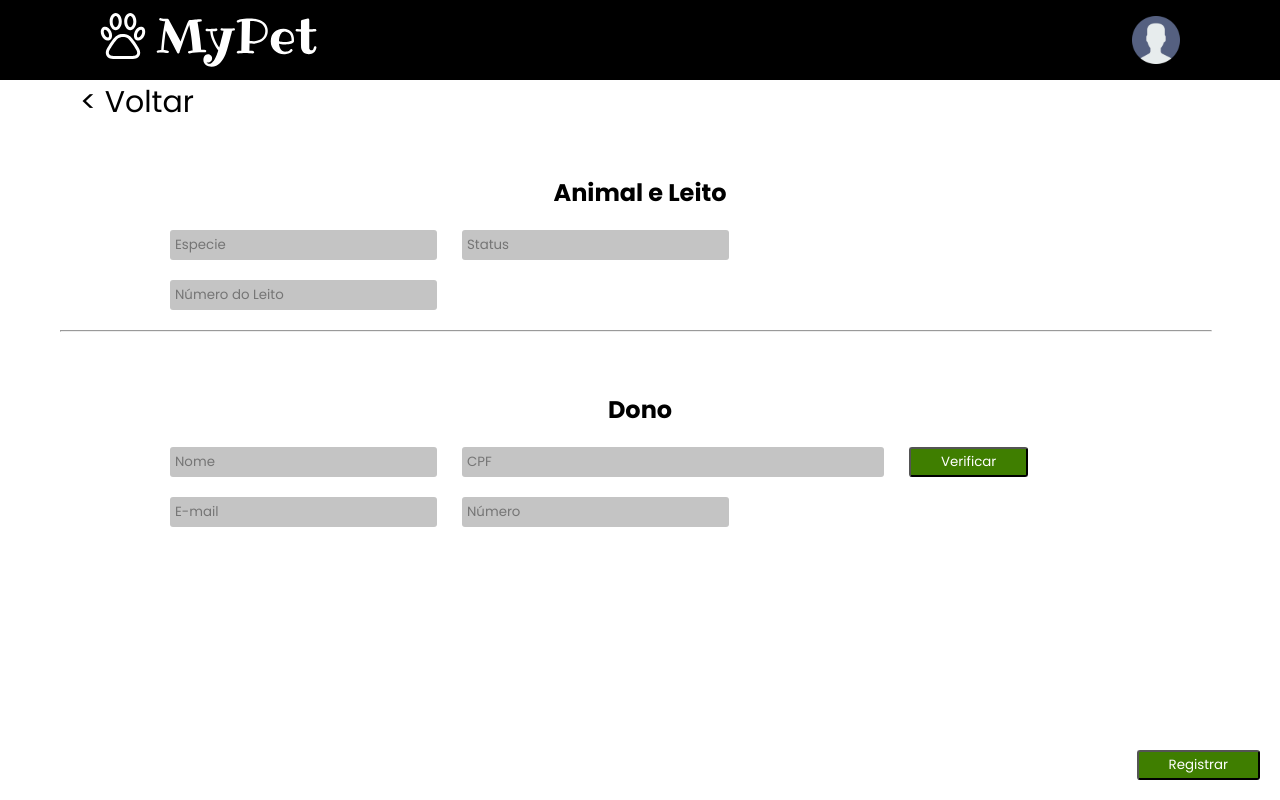
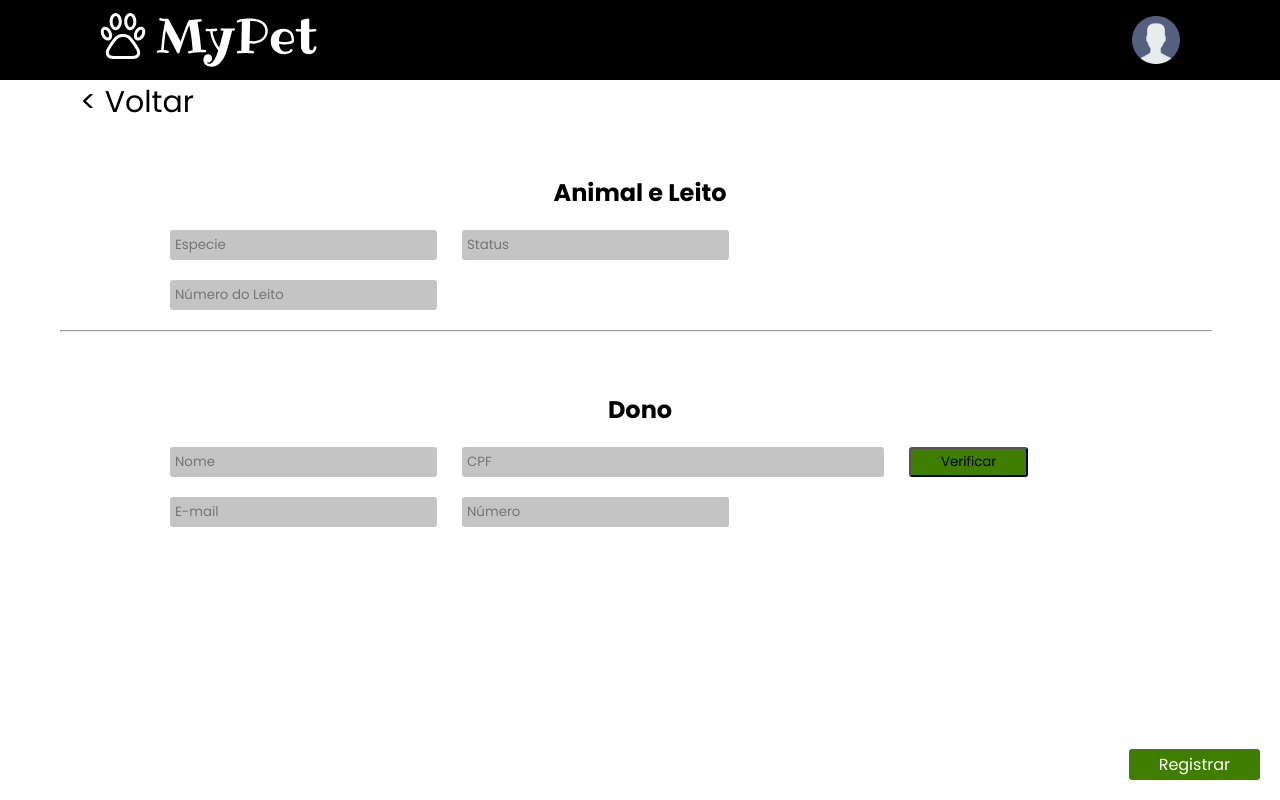
Before and after one commit to System-My-Pet/System_Pet-_Shop_FrontEnd, a React (Create React App) app: page /register in a window 1280 px wide. In both pictures the pointer is over the button "Verificar". Built offline with nearby package versions, Linux system fonts and the light colour scheme.

Commit message:
Mudança nos botões de confirmação, e hover neles

```diff
--- a/src/pages/register/index.jsx
+++ b/src/pages/register/index.jsx
@@ -33,7 +33,7 @@ export default function Register() {
             <input type="text" placeholder="Número" name="phoneNumber" id="phoneNumber" required></input><br />
           </form>
         </div>
-            <button type="submit" className="confirmBed">Registrar</button>
+        <Link className="confirmBed" to="/">Registrar</Link>
       </div>
     </div>
   )
--- a/src/pages/register/styles.css
+++ b/src/pages/register/styles.css
@@ -51,9 +51,14 @@ input{
     padding-top: 3px;
     padding-bottom: 3px;
 }
+.confirmCPF:hover {
+    transition: 300ms;
+    color: black;
+}
 .confirmBed {
     background-color: #3F7E00;
     color: #ffffff;
+    text-decoration: none;
 
     padding-left: 30px;
     padding-right: 30px;
@@ -65,3 +70,7 @@ input{
     right: 20px;
     bottom: 20px;
 }
+.confirmBed:hover {
+    transition: 300ms;
+    color: black;
+}
```
